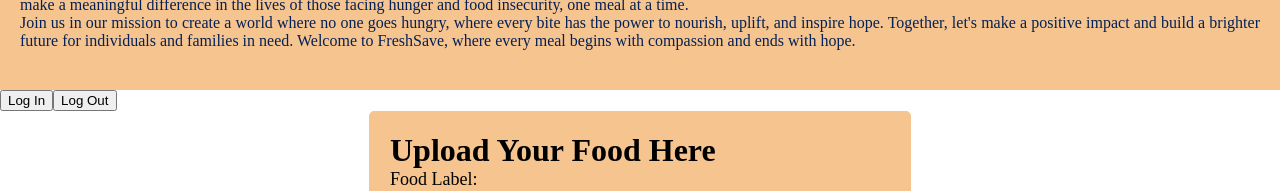
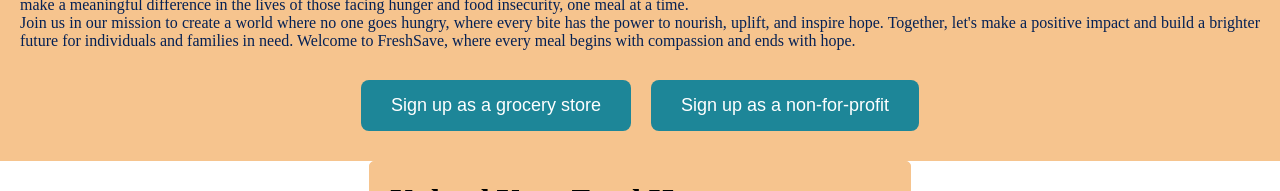
Before and after one commit to SaulWolkove/QHACKS24, a React (Create React App) app: page / in a window 1280 px wide. Shown: the part 412-603 px from the top of the page. Built offline with nearby package versions, Linux system fonts and the light colour scheme; no server answers.

Commit message:
buttons disappear

```diff
--- a/package.json
+++ b/package.json
@@ -23,6 +23,8 @@
     "eject": "react-scripts eject"
   },
   "devDependencies": {
+    "eslint-plugin-react": "^7.33.2",
+    "eslint-plugin-react-hooks": "^4.6.0",
     "nodemon": "^3.0.3"
   },
   "eslintConfig": {
--- a/src/App.js
+++ b/src/App.js
@@ -1,24 +1,33 @@
-import LoginButton from './components/LoginButton';
-import LogoutButton from './components/LogoutButton';
 import UserData from './components/UserData';
 import UploadFoodForm from './components/uploadFoodForm';
 import BuyingFood from './components/BuyingFood'
 import TitlePage from './components/TitlePage';
 import { useState } from 'react';
 import StoreInfoLoader from './components/StoreInfoLoader';
+
 function App() {
   const [username, setUsername] = useState("");
+  const [isSignUpClicked, setIsSignUpClicked] = useState(false); // Define isSignUpClicked state
+
   function chooseUsername(name){
     setUsername(name);
   }
+
+  function handleSignUpClick() {
+    setIsSignUpClicked(true); // Function to handle sign-up click
+  }
+
+  const [showposts,setposts] = useState(true);
+  function setShowPosts(){
+    setposts(!showposts);
+  }
+
   return (
     <div className="App">
-      <TitlePage/>
-      <LoginButton/>
-      <LogoutButton/>
+      <TitlePage setShowPosts={setShowPosts} setIsSignUpClicked={setIsSignUpClicked} /> {/* Pass setIsSignUpClicked to TitlePage */}
       <UserData chooseUsername={chooseUsername}/>
       <UploadFoodForm username={username}/>
-      <BuyingFood username={username}/>
+      {showposts && <BuyingFood username={username} showposts={showposts}/>}
       <StoreInfoLoader username={username}/>
     </div>
   );
--- a/src/components/BuyingFood.js
+++ b/src/components/BuyingFood.js
@@ -5,7 +5,7 @@
 import updateItemRequest from '../api/updateItemRequest';
 
 
-function BuyingFood({username}) {
+function BuyingFood({username,showposts}) {
   const {isLoading, data: posts} = useQuery(
     ['posts', username],
     (username)=>readPostRequest(username)
@@ -22,7 +22,7 @@
   return (
     isLoading ? (
       <div>Loading...</div>
-    ) : (
+    ) : showposts && (
     <>
       <button className="cart-button">Cart</button>
       <div className="posts-container">
--- /dev/null
+++ b/src/components/CreateAccountButton.js
@@ -0,0 +1,14 @@
+import { useAuth0 } from "@auth0/auth0-react";
+import React from 'react';
+
+
+function CreateAccountButton (){
+    const {loginWithRedirect} = useAuth0();
+
+    return(
+        <button onClick={( ()=> loginWithRedirect())}>Create an Account </button>
+    )
+}
+
+
+export default CreateAccountButton ;
--- a/src/components/LoginButton.js
+++ b/src/components/LoginButton.js
@@ -1,4 +1,6 @@
 import { useAuth0 } from "@auth0/auth0-react";
+import React from 'react';
+
 
 function LoginButton(){
     const {loginWithRedirect} = useAuth0();
--- a/src/components/TitlePage.css
+++ b/src/components/TitlePage.css
@@ -42,3 +42,14 @@
     width: 200px; /* Adjust the width of the logo */
     height: auto; /* Maintain aspect ratio */
 }
+
+.signup-button {
+    background-color: rgb(29, 134, 152);
+    color: white;
+    padding: 15px 30px;
+    border: none;
+    border-radius: 8px;
+    margin: 10px;
+    cursor: pointer;
+    font-size: 18px;
+}
--- a/src/components/TitlePage.js
+++ b/src/components/TitlePage.js
@@ -1,7 +1,19 @@
-import React from 'react';
+import React, { useState } from 'react';
+import { useAuth0 } from "@auth0/auth0-react";
 import './TitlePage.css'; // Import the CSS file for styling
+import LoginButton from './LoginButton'; // Import the LoginButton component
+import LogoutButton from './LogoutButton'; // Import the LogoutButton component
+import CreateAccountButton  from './CreateAccountButton'; // Import the LogoutButton component
 
-function TitlePage() {
+
+function TitlePage({ setShowPosts }) {
+    // State to track whether sign-up button is clicked
+    const [isButtonsClicked, setIsButtonsClicked] = useState(false);
+
+    const handleSignUpClick = () => {
+        setIsButtonsClicked(true);
+    };
+
     return (
         <div className="title-container">
             <img src="freshsave_logo.png" alt="FreshSave Logo" className="logo" />
@@ -14,6 +26,23 @@
                 <p>Our platform fosters collaboration and partnership between non-profits, suppliers, and donors, creating a network of support dedicated to addressing food insecurity at its core. Together, we can make a meaningful difference in the lives of those facing hunger and food insecurity, one meal at a time.</p>
                 <p>Join us in our mission to create a world where no one goes hungry, where every bite has the power to nourish, uplift, and inspire hope. Together, let's make a positive impact and build a brighter future for individuals and families in need. Welcome to FreshSave, where every meal begins with compassion and ends with hope.</p>
             </div>
+             {/* Add buttons section */}
+            {!isButtonsClicked && (
+                <div className="buttons-container">
+                    {/* Set onClick event to handle sign-up click */}
+                    <button className="signup-button" onClick={handleSignUpClick}>Sign up as a grocery store</button>
+                    {/* Set onClick event to handle sign-up click */}
+                    <button className="signup-button" onClick={() => { setShowPosts(); handleSignUpClick(); }}>Sign up as a non-for-profit</button>
+                </div>
+            )}
+            {/* Conditionally render the LoginButton component */}
+            {isButtonsClicked && (
+                <div>
+                    <CreateAccountButton />
+                    <LoginButton />
+                    <LogoutButton />
+                </div>
+            )}
         </div>
     );
 }
```
Also changed, not shown: 1 other file (tests, documents, lock files or other folders).
